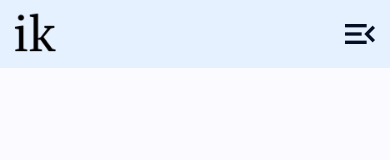
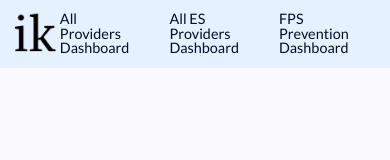
Before and after one commit to fpspokane/reports, an Angular app: page /fps-prevention in a window 390 px wide. Shown: the top 160 px of the page. Built offline with nearby package versions, Linux system fonts and the light colour scheme; what ng2-charts would draw is missing.

Commit message:
hid wip hamburger

```diff
--- a/src/app/components/navbar/navbar.component.html
+++ b/src/app/components/navbar/navbar.component.html
@@ -5,11 +5,10 @@
     alt="ikTech logo"
     routerLink="/"
   />
-  <ng-container
-    *ngIf="screenWidth > 768; else hamburgerMenu"
-    class="nav-links"
-    [class.hide]="currentPath === '/'"
-  >
+  <!-- place comment in ng-container for hamburger functionality -->
+  <!-- *ngIf="screenWidth > 768; else hamburgerMenu" -->
+  <ng-container>
+    <div class="nav-links" [class.hide]="currentPath === '/'">
       <a class="nav-link" routerLink="/providers">All Providers Dashboard</a>
       <a class="nav-link" routerLink="/es-providers">
         All ES Providers Dashboard</a
@@ -17,6 +16,7 @@
       <a class="nav-link" routerLink="/fps-prevention"
         >FPS Prevention Dashboard</a
       >
+    </div>
   </ng-container>
   <ng-template #hamburgerMenu [class.hide]="currentPath === '/'">
     <i class="material-icons hamburger" (click)="toggleHamburger()">{{
```
Lines whose indentation alone changed are shown as unchanged.
